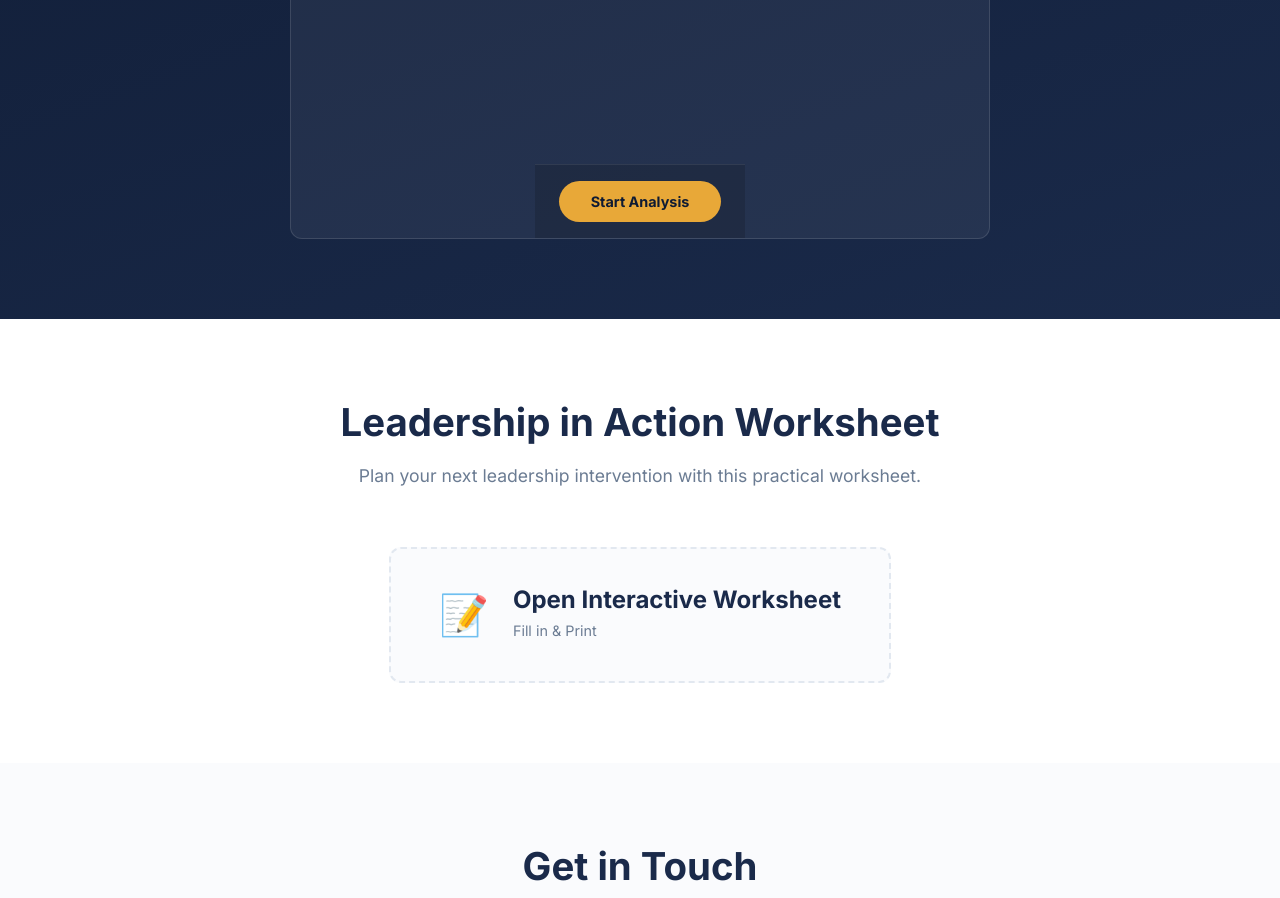
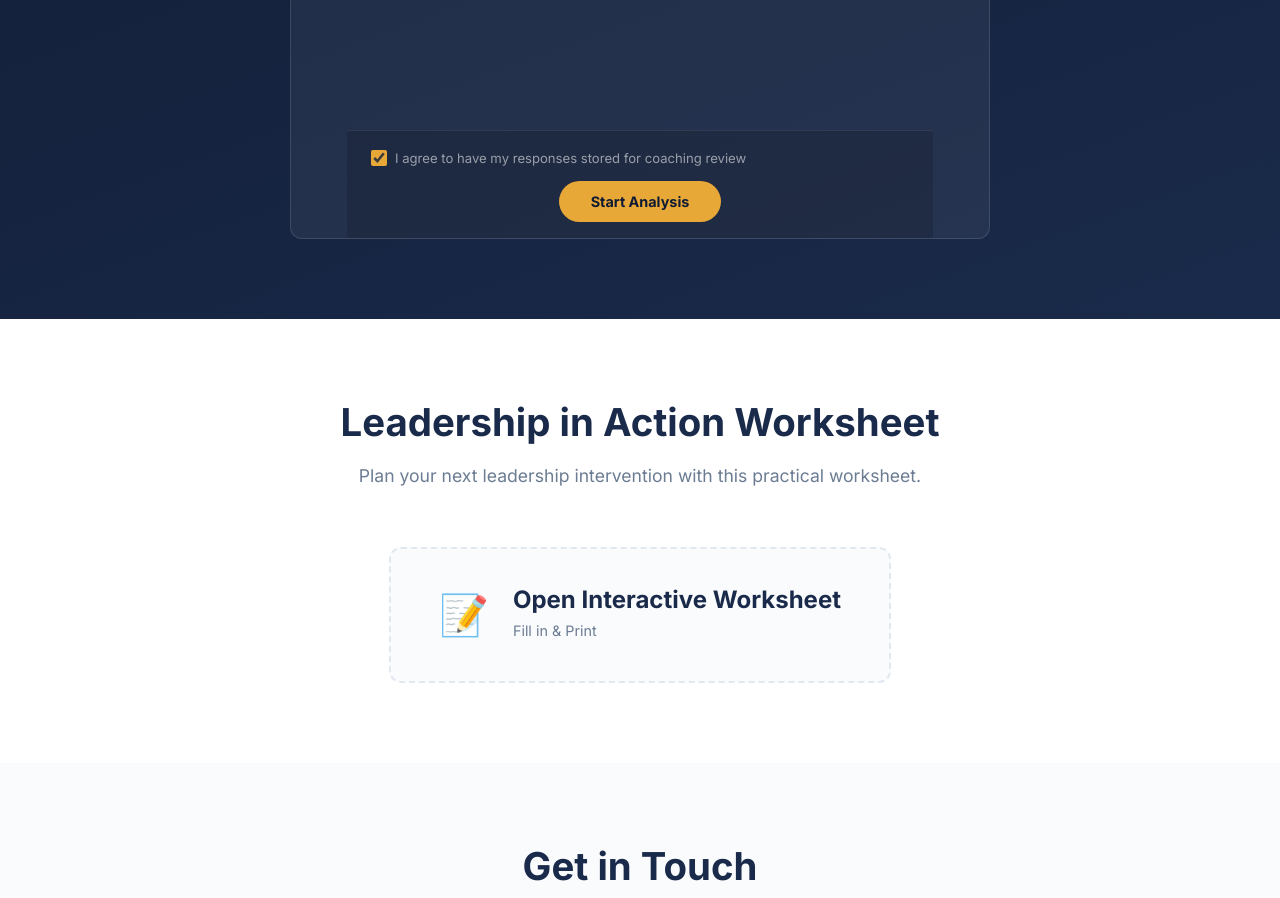
Before and after one commit to susarlar/gergelyczukor, a plain HTML site: page index.html in a window 1280 px wide. Shown: the part 3940-4838 px from the top of the page. Drawn offline with Linux system fonts and the light colour scheme.

Commit message:
Add user consent checkbox to opt out of data collection before chatbot
Users now see a checked-by-default consent checkbox on the chatbot welcome
screen. Unchecking it allows them to use the coaching tool without having
their session saved to Supabase. Translated in EN, TR, and HU.

Co-Authored-By: Claude Opus 4.6 (1M context) <noreply@anthropic.com>

```diff
--- a/assets/css/chatbot.css
+++ b/assets/css/chatbot.css
@@ -138,12 +138,33 @@
   transition: width 0.4s ease;
 }
 
+/* Consent checkbox */
+.chat-consent {
+  display: flex;
+  align-items: center;
+  gap: 0.5rem;
+  font-size: 0.82rem;
+  color: rgba(255, 255, 255, 0.55);
+  cursor: pointer;
+  margin-bottom: 0.75rem;
+  width: 100%;
+}
+
+.chat-consent input[type="checkbox"] {
+  width: 16px;
+  height: 16px;
+  accent-color: var(--accent);
+  cursor: pointer;
+  flex-shrink: 0;
+}
+
 /* Input Area */
 .chat-input-area {
   padding: 1rem 1.5rem;
   border-top: 1px solid rgba(255,255,255,0.08);
   background: rgba(0,0,0,0.15);
   display: flex;
+  flex-wrap: wrap;
   justify-content: center;
 }
 
--- a/assets/js/chatbot.js
+++ b/assets/js/chatbot.js
@@ -216,6 +216,7 @@ class LeadershipCoach {
     this.container = containerEl;
     this.currentStep = -1; // -1 = welcome
     this.answers = {};
+    this.consent = true;
     this.lang = currentLang || 'en';
     this.init();
   }
@@ -245,6 +246,7 @@ class LeadershipCoach {
     const labels = {
       en: {
         welcome: "Welcome! I'm your AI Leadership Coach. I'll ask you a series of questions about a recent leadership experience, then generate a personalized AI analysis based on the SFGAL model.",
+        consent: 'I agree to have my responses stored for coaching review',
         start: 'Start Analysis',
         next: 'Next',
         submit: 'Get My Analysis',
@@ -255,6 +257,7 @@ class LeadershipCoach {
       },
       tr: {
         welcome: "Hoş geldiniz! Ben yapay zeka destekli liderlik koçunuzum. Size yakın zamanda yaşadığınız bir liderlik deneyimiyle ilgili bir dizi soru soracağım, ardından SFGAL modeline dayalı kişiselleştirilmiş yapay zeka analizinizi oluşturacağım.",
+        consent: 'Yanıtlarımın koçluk değerlendirmesi için saklanmasını kabul ediyorum',
         start: 'Başlayalım',
         next: 'Devam',
         submit: 'Analizimi Göster',
@@ -265,6 +268,7 @@ class LeadershipCoach {
       },
       hu: {
         welcome: "Üdvözlöm! Én vagyok az MI Vezetői Coachod. Felteszek egy sor kérdést egy közelmúltbeli vezetői tapasztalatodról, majd személyre szabott MI elemzést készítek az SFGAL modell alapján.",
+        consent: 'Hozzájárulok, hogy válaszaimat coaching célú áttekintésre tárolják',
         start: 'Elemzés Indítása',
         next: 'Következő',
         submit: 'Elemzés Kérése',
@@ -305,6 +309,20 @@ class LeadershipCoach {
     this.addMessage(this.t('welcome'));
 
     this.inputArea.innerHTML = '';
+
+    // Consent checkbox
+    const consentLabel = document.createElement('label');
+    consentLabel.className = 'chat-consent';
+    const checkbox = document.createElement('input');
+    checkbox.type = 'checkbox';
+    checkbox.checked = true;
+    checkbox.addEventListener('change', () => {
+      this.consent = checkbox.checked;
+    });
+    consentLabel.appendChild(checkbox);
+    consentLabel.appendChild(document.createTextNode(' ' + this.t('consent')));
+    this.inputArea.appendChild(consentLabel);
+
     const btn = document.createElement('button');
     btn.className = 'chat-btn chat-btn-primary';
     btn.textContent = this.t('start');
@@ -455,6 +473,7 @@ class LeadershipCoach {
           max_tokens: 1200,
           answers: this.answers,
           language: this.getLang(),
+          consent: this.consent,
         }),
       });
 
@@ -478,6 +497,7 @@ class LeadershipCoach {
     btn.addEventListener('click', () => {
       this.currentStep = -1;
       this.answers = {};
+      this.consent = true;
       this.init();
     });
     this.inputArea.appendChild(btn);
```
Also changed, not shown: server/index.js (+4 -3 lines).
